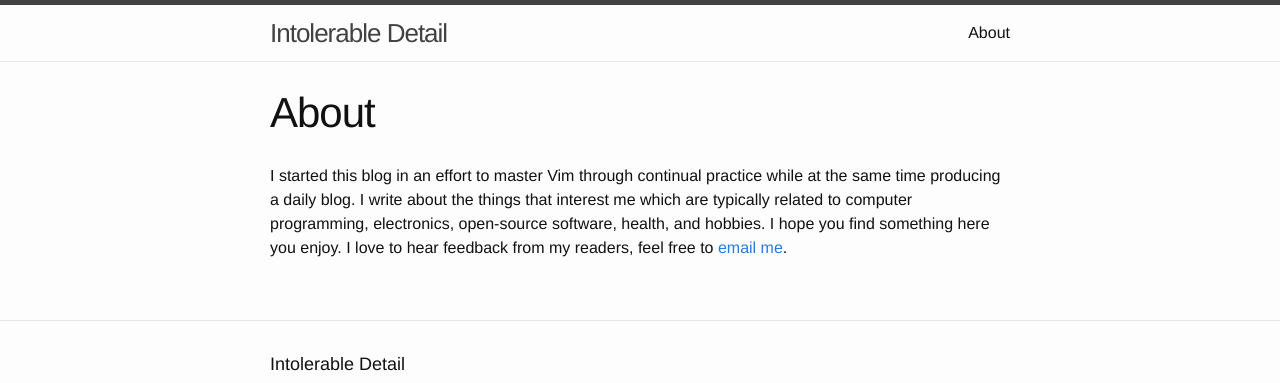
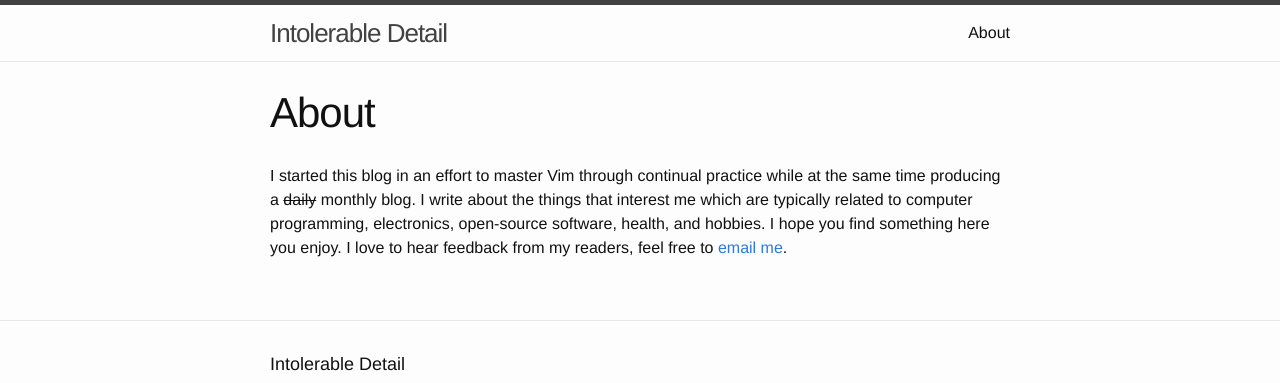
Before and after one commit to cuddco/cuddco, a Jekyll site: the page built from about.md, in a window 1280 px wide. Shown: the top 383 px of the page. Built offline with Jekyll 4.4.1, drawn with Linux system fonts in a browser that asks for light colours.

Commit message:
Changed the blog from a daily blog to a monthly blog because I'm lazy.

```diff
--- a/about.md
+++ b/about.md
@@ -5,8 +5,8 @@ permalink: /about/
 ---
 
 I started this blog in an effort to master Vim through continual practice while
-at the same time producing a daily blog. I write about the things that interest
-me which are typically related to computer programming, electronics,
-open-source software, health, and hobbies. I hope you find something here you
-enjoy. I love to hear feedback from my readers, feel free to [email
-me](mailto:cuddco@gmail.com).
+at the same time producing a <del>daily</del> monthly blog. I write about the
+things that interest me which are typically related to computer programming,
+electronics, open-source software, health, and hobbies. I hope you find
+something here you enjoy. I love to hear feedback from my readers, feel free to
+[email me](mailto:cuddco@gmail.com).
```
